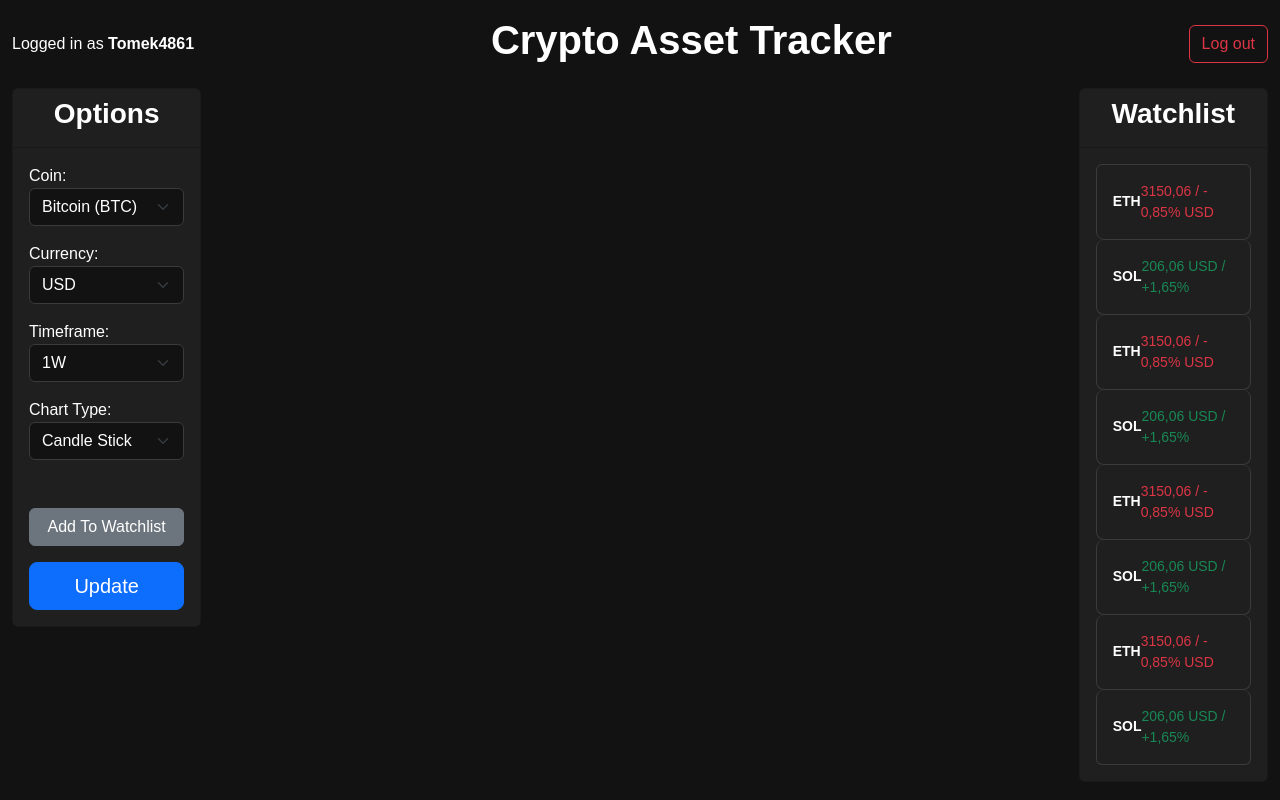
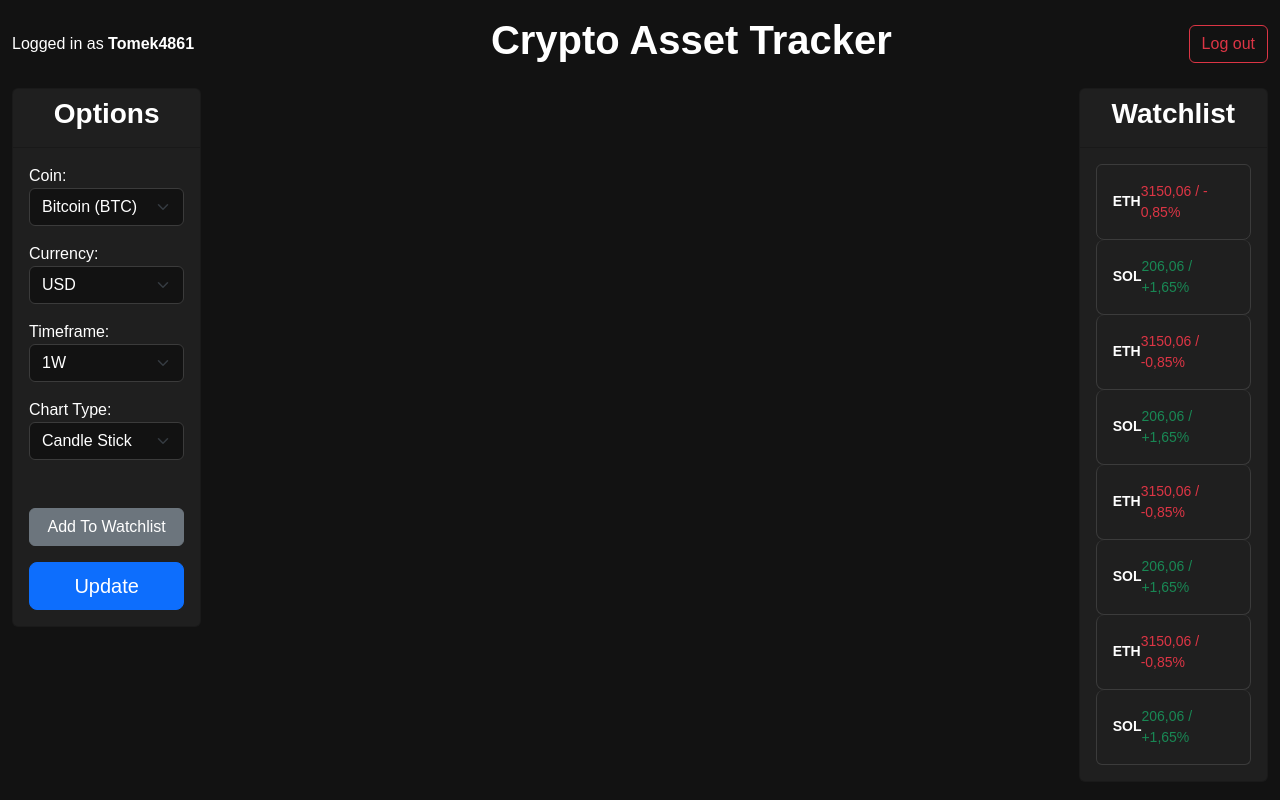
Before and after one commit to Tomek4861/CryptoAssetTracker, a Django app: page / in a window 1280 px wide. Run offline with Django 4.2, Linux system fonts and the light colour scheme; data that the repository does not hold is empty; some libraries are stand-ins or nearby versions.

Commit message:
Minor fixex

```diff
--- a/manage.py
+++ b/manage.py
@@ -2,10 +2,10 @@
 """Django's command-line utility for administrative tasks."""
 import os
 import sys
+
 from dotenv import load_dotenv
-import os
 
-load_dotenv()  # Wczytuje plik .env do zmiennych środowiskowych
+load_dotenv()
 
 
 def main():
--- a/tracker/templates/index.html
+++ b/tracker/templates/index.html
@@ -99,42 +99,42 @@
                         <div
                                 class="list-group-item d-flex flex-column flex-lg-row justify-content-between align-items-start align-items-lg-center py-3">
                             <span class="fw-bold">ETH</span>
-                            <span class="fw-normal text-danger mt-2 mt-md-0">3150,06 / - 0,85% USD</span>
+                            <span class="fw-normal text-danger mt-2 mt-md-0">3150,06 / - 0,85%</span>
                         </div>
                         <div
                                 class="list-group-item d-flex flex-column flex-lg-row justify-content-between align-items-start align-items-lg-center py-3">
                             <span class="fw-bold">SOL</span>
-                            <span class="fw-normal text-success mt-2 mt-md-0">206,06 USD / +1,65%</span>
+                            <span class="fw-normal text-success mt-2 mt-md-0">206,06 / +1,65%</span>
                         </div>
                         <div
                                 class="list-group-item d-flex flex-column flex-lg-row justify-content-between align-items-start align-items-lg-center py-3">
                             <span class="fw-bold">ETH</span>
-                            <span class="fw-normal text-danger mt-2 mt-md-0">3150,06 / - 0,85% USD</span>
+                            <span class="fw-normal text-danger mt-2 mt-md-0">3150,06 / -0,85%</span>
                         </div>
                         <div
                                 class="list-group-item d-flex flex-column flex-lg-row justify-content-between align-items-start align-items-lg-center py-3">
                             <span class="fw-bold">SOL</span>
-                            <span class="fw-normal text-success mt-2 mt-md-0">206,06 USD / +1,65%</span>
+                            <span class="fw-normal text-success mt-2 mt-md-0">206,06 / +1,65%</span>
                         </div>
                         <div
                                 class="list-group-item d-flex flex-column flex-lg-row justify-content-between align-items-start align-items-lg-center py-3">
                             <span class="fw-bold">ETH</span>
-                            <span class="fw-normal text-danger mt-2 mt-md-0">3150,06 / - 0,85% USD</span>
+                            <span class="fw-normal text-danger mt-2 mt-md-0">3150,06 / -0,85%</span>
                         </div>
                         <div
                                 class="list-group-item d-flex flex-column flex-lg-row justify-content-between align-items-start align-items-lg-center py-3">
                             <span class="fw-bold">SOL</span>
-                            <span class="fw-normal text-success mt-2 mt-md-0">206,06 USD / +1,65%</span>
+                            <span class="fw-normal text-success mt-2 mt-md-0">206,06 / +1,65%</span>
                         </div>
                         <div
                                 class="list-group-item d-flex flex-column flex-lg-row justify-content-between align-items-start align-items-lg-center py-3">
                             <span class="fw-bold">ETH</span>
-                            <span class="fw-normal text-danger mt-2 mt-md-0">3150,06 / - 0,85% USD</span>
+                            <span class="fw-normal text-danger mt-2 mt-md-0">3150,06 / -0,85%</span>
                         </div>
                         <div
                                 class="list-group-item d-flex flex-column flex-lg-row justify-content-between align-items-start align-items-lg-center py-3">
                             <span class="fw-bold">SOL</span>
-                            <span class="fw-normal text-success mt-2 mt-md-0">206,06 USD / +1,65%</span>
+                            <span class="fw-normal text-success mt-2 mt-md-0">206,06  / +1,65%</span>
                         </div>
                     </div>
                 </div>
--- a/tracker/utils.py
+++ b/tracker/utils.py
@@ -1,6 +1,6 @@
 import os
 from dataclasses import dataclass
-from datetime import datetime, timedelta
+from datetime import datetime
 
 import requests
 
@@ -36,7 +36,6 @@ def convert_to_days(value):
         "y": 365
     }
 
-
     number = int(value[:-1])
     unit = value[-1].lower()
 
```
Also changed, not shown: public/background.svg (deleted), public/fonts/JetBrainsMono-Regular.woff2 (deleted), public/fonts/JetBrainsSans-Regular.woff2 (deleted), public/javascript.svg (deleted), public/technologies.svg (deleted), public/webstorm-icon-logo.svg (deleted), public/webstorm-logo.svg (deleted), 1 other file.
